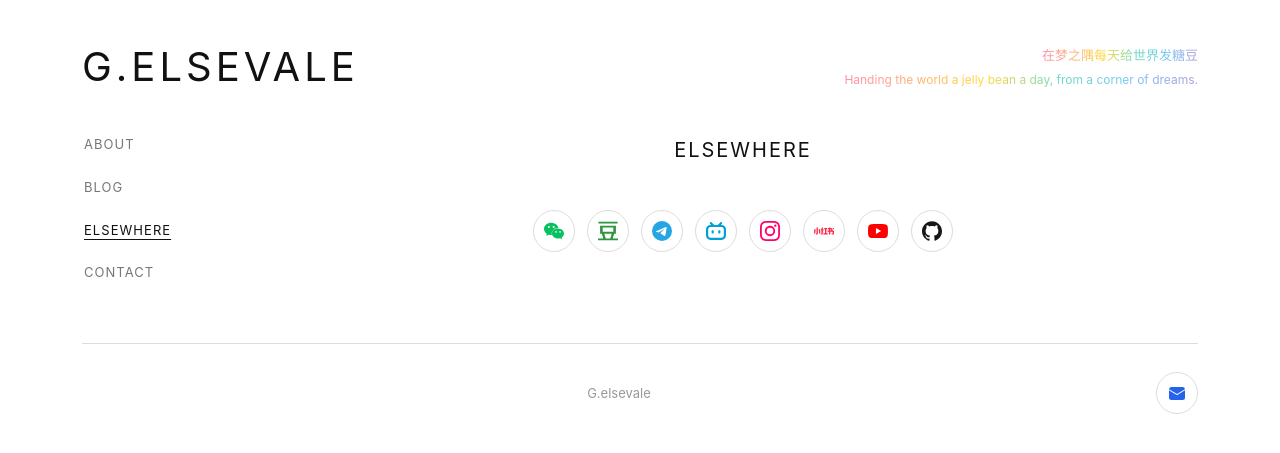
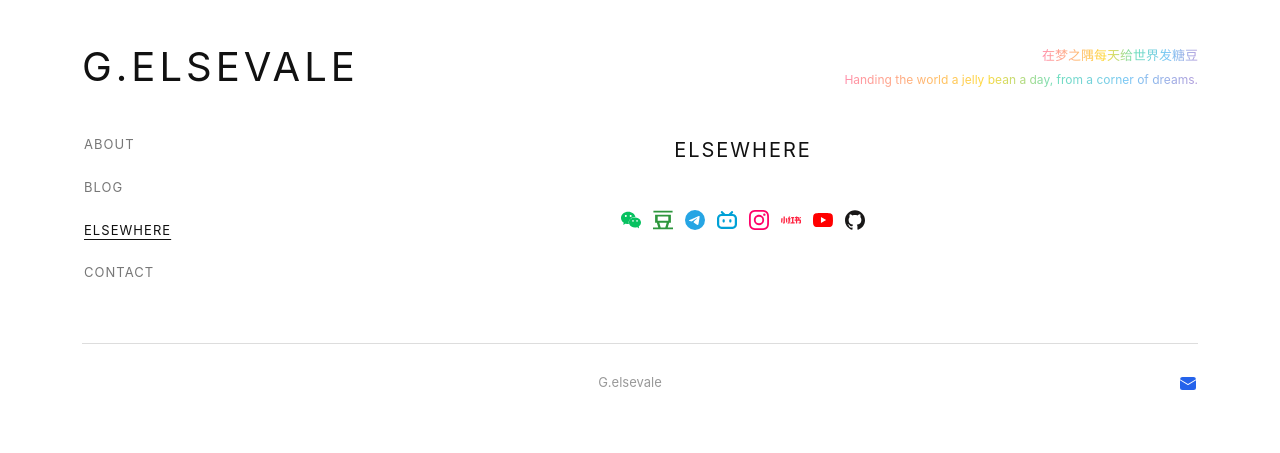
Before and after one commit to 7minami/7minami.github.io, a Jekyll site: the page built from index.html, in a window 1280 px wide. Shown: the top 453 px of the page. Built offline with Jekyll 4.4.1, drawn with Linux system fonts in a browser that asks for light colours.

Commit message:
Icons: remove gray circle backgrounds, bare icons only

```diff
--- a/assets/css/style.css
+++ b/assets/css/style.css
@@ -155,15 +155,10 @@
         display: inline-flex;
         align-items: center;
         justify-content: center;
-        padding: 10px;
-        border: 1px solid #dddddd;
-        border-radius: 999px;
-        background: #ffffff;
         line-height: 1;
         color: #111111;
         text-decoration: none;
       }
-      a.chip:hover { border-color: #111111; }
       a.chip:focus-visible { outline: 1px solid #111111; outline-offset: 3px; }
       .chip-icon { display: inline-flex; align-items: center; line-height: 1; color: #111111; } .chip-icon svg { display: block; width: 20px; height: 20px; flex: none; }
       .chip-icon--instagram { color: #FF0069; }
```
